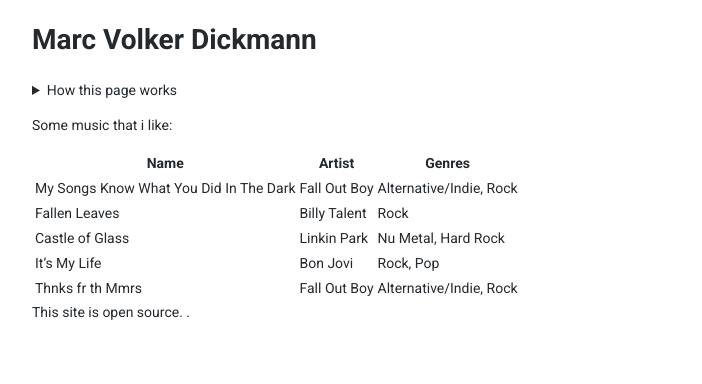
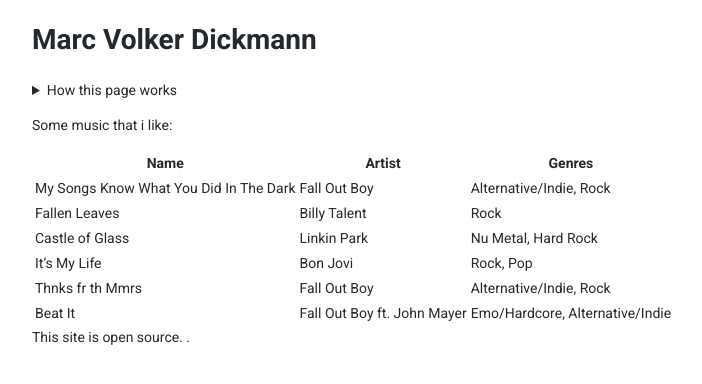
Before and after one commit to marc-q/fmtone, a Jekyll site: the page built from music.md, in a window 1280 px wide. Shown: the top 384 px of the page, without its empty margins (116-818 px from the left). Built offline with Jekyll 4.4.1, drawn with Linux system fonts in a browser that asks for light colours.

Commit message:
Add Beat It (Fall Out Boy)

```diff
--- a/music.md
+++ b/music.md
@@ -17,3 +17,4 @@
 | Castle of Glass | Linkin Park | Nu Metal, Hard Rock |
 | It's My Life | Bon Jovi | Rock, Pop |
 | Thnks fr th Mmrs | Fall Out Boy | Alternative/Indie, Rock |
+| Beat It | Fall Out Boy ft. John Mayer | Emo/Hardcore, Alternative/Indie |
```
